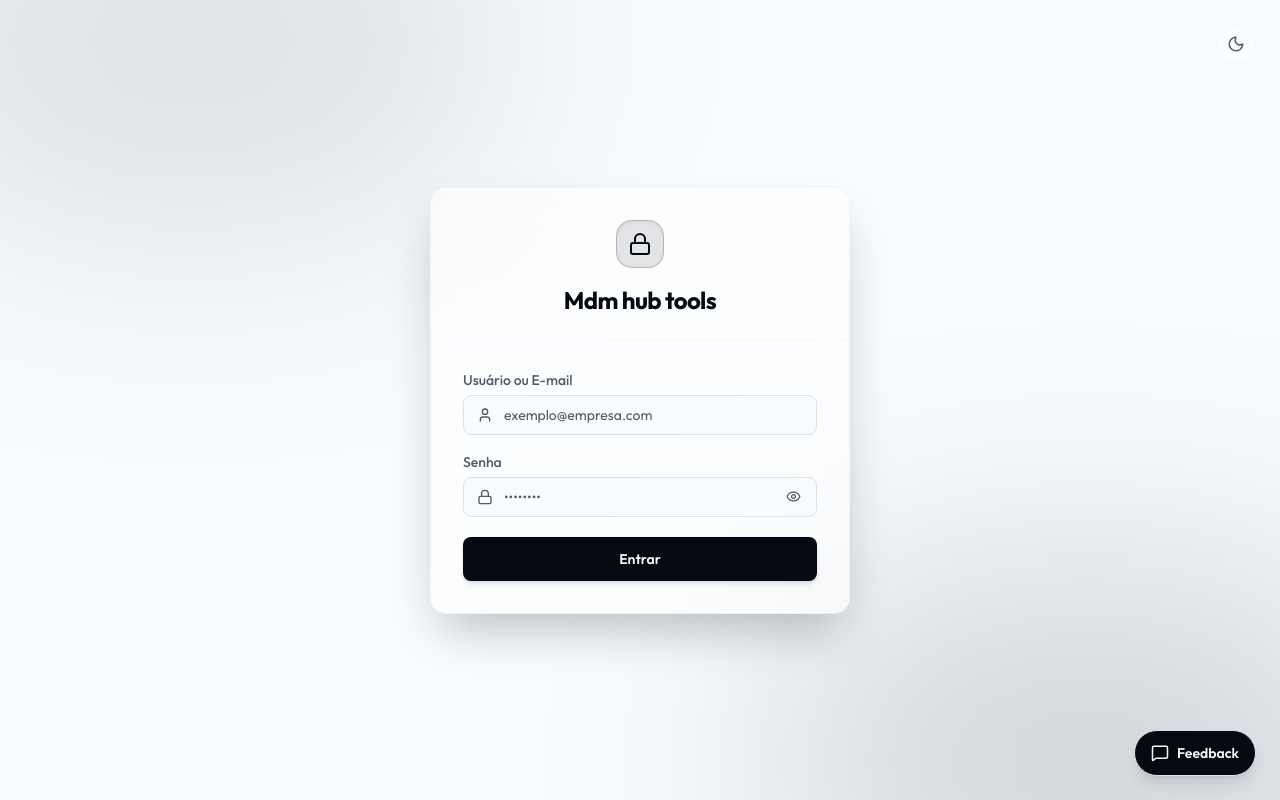
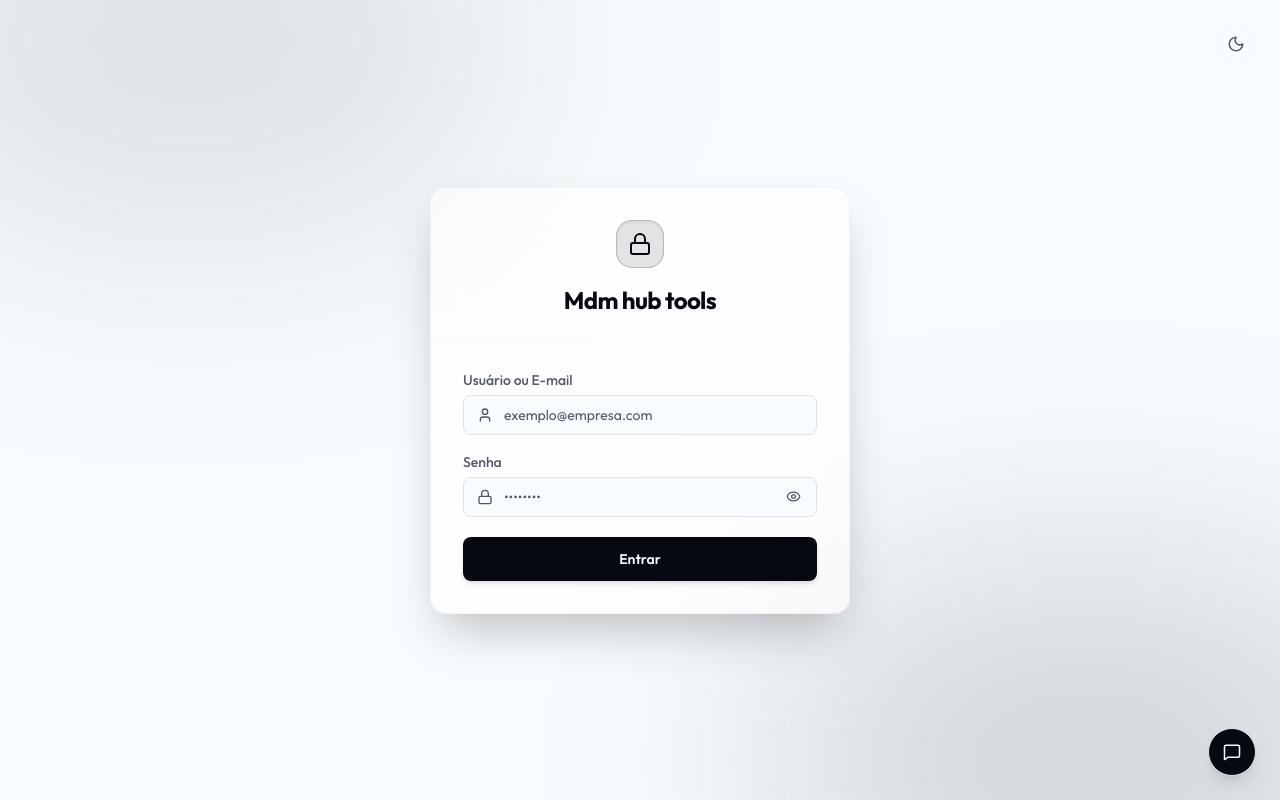
Before and after one commit to Henrique06Paiva/mdm_tools, a React (Vite) app: page / in a window 1280 px wide. Built offline with nearby package versions, Linux system fonts and the light colour scheme; no server answers.

Commit message:
feat: implement main application layout and feedback reporting modal

```diff
--- a/src/App.tsx
+++ b/src/App.tsx
@@ -130,7 +130,7 @@ const MainApp = ({
 
   return (
     <div className="min-h-screen bg-background">
-      <div className="w-full max-w-5xl mx-auto px-4 sm:px-6 py-6 sm:py-10">
+      <div className="w-full max-w-5xl mx-auto px-4 sm:px-6 pt-6 pb-24 sm:pt-10 sm:pb-32">
         <Header
           status={authStatus}
           isAuthenticating={isAuthenticating}
--- a/src/components/FeedbackModal.tsx
+++ b/src/components/FeedbackModal.tsx
@@ -105,13 +105,17 @@ export default function FeedbackModal({
       <button
         onClick={() => setIsOpen(true)}
         title="Enviar Feedback"
-        className="fixed bottom-6 right-6 z-50 flex items-center gap-2 bg-primary text-primary-foreground sm:px-4 sm:py-3 p-3 rounded-full shadow-lg hover:shadow-xl hover:scale-105 active:scale-95 hover:shadow-primary/20 transition-all duration-300 border border-border cursor-pointer group"
+        className="fixed bottom-6 right-6 z-40 flex items-center bg-primary text-primary-foreground h-12 w-12 hover:w-32 rounded-full shadow-lg hover:shadow-xl hover:scale-105 active:scale-95 hover:shadow-primary/20 transition-all duration-300 border border-border cursor-pointer group px-3.5 overflow-hidden"
       >
-        <MessageSquare
-          size={18}
-          className="transition-transform duration-300 group-hover:rotate-6"
-        />
-        <span className="hidden sm:inline text-sm font-semibold">Feedback</span>
+        <div className="flex items-center gap-2">
+          <MessageSquare
+            size={18}
+            className="transition-transform duration-300 group-hover:rotate-6 shrink-0"
+          />
+          <span className="opacity-0 max-w-0 group-hover:opacity-100 group-hover:max-w-[80px] transition-all duration-300 text-sm font-semibold whitespace-nowrap overflow-hidden">
+            Feedback
+          </span>
+        </div>
       </button>
 
       {/* Modal Overlay */}
```
